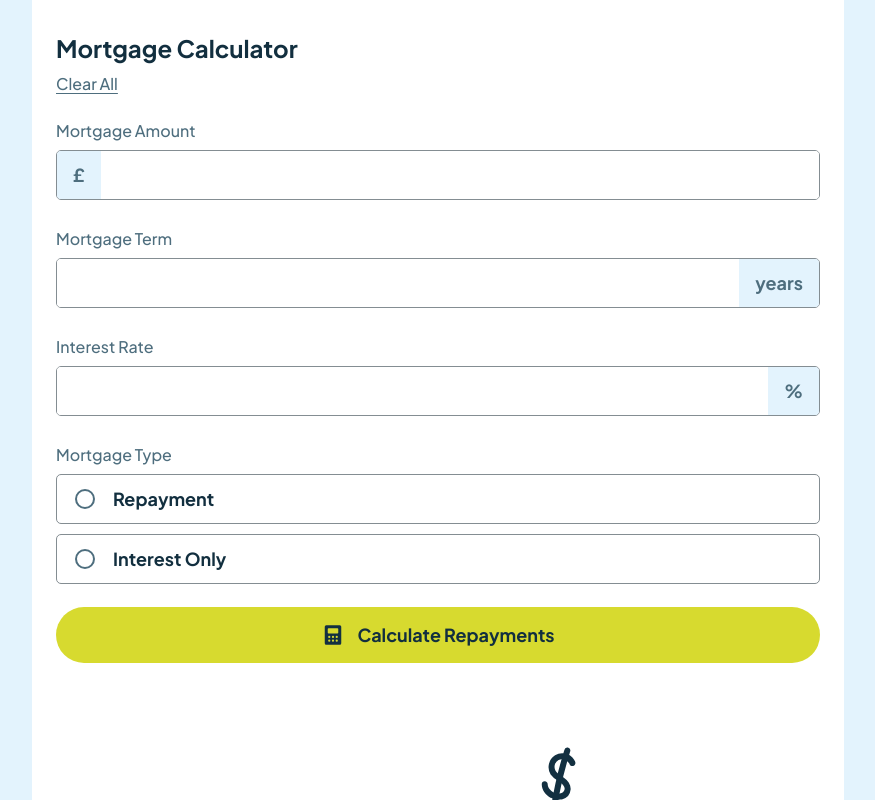
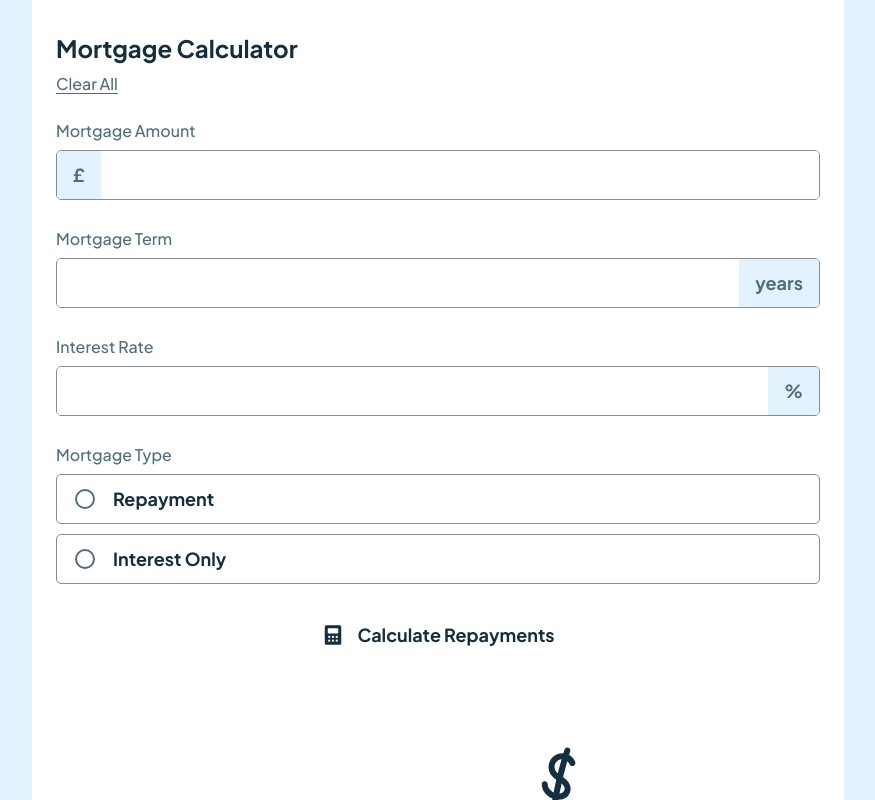
Before and after one commit to VenusY/frontend-mentor-mortgage-repayment-calculator, a React app: page / in a window 1280 px wide. In both pictures the pointer is over the button "Calculate Repayments". Shown: the top 800 px of the page, without its empty margins (202-1077 px from the left). Built offline with nearby package versions, Linux system fonts and the light colour scheme.

Commit message:
Change calculate button styling on hover/focus

```diff
--- a/src/styles/scss/CalculateButton.scss
+++ b/src/styles/scss/CalculateButton.scss
@@ -10,6 +10,12 @@
   background: var(--lime);
   border: none;
   border-radius: 1000px;
+  transition: background 100ms ease-in;
+
+  &:hover,
+  &:focus-visible {
+    background: var(--light-lime);
+  }
 
   &__icon {
     height: 24px;
```
